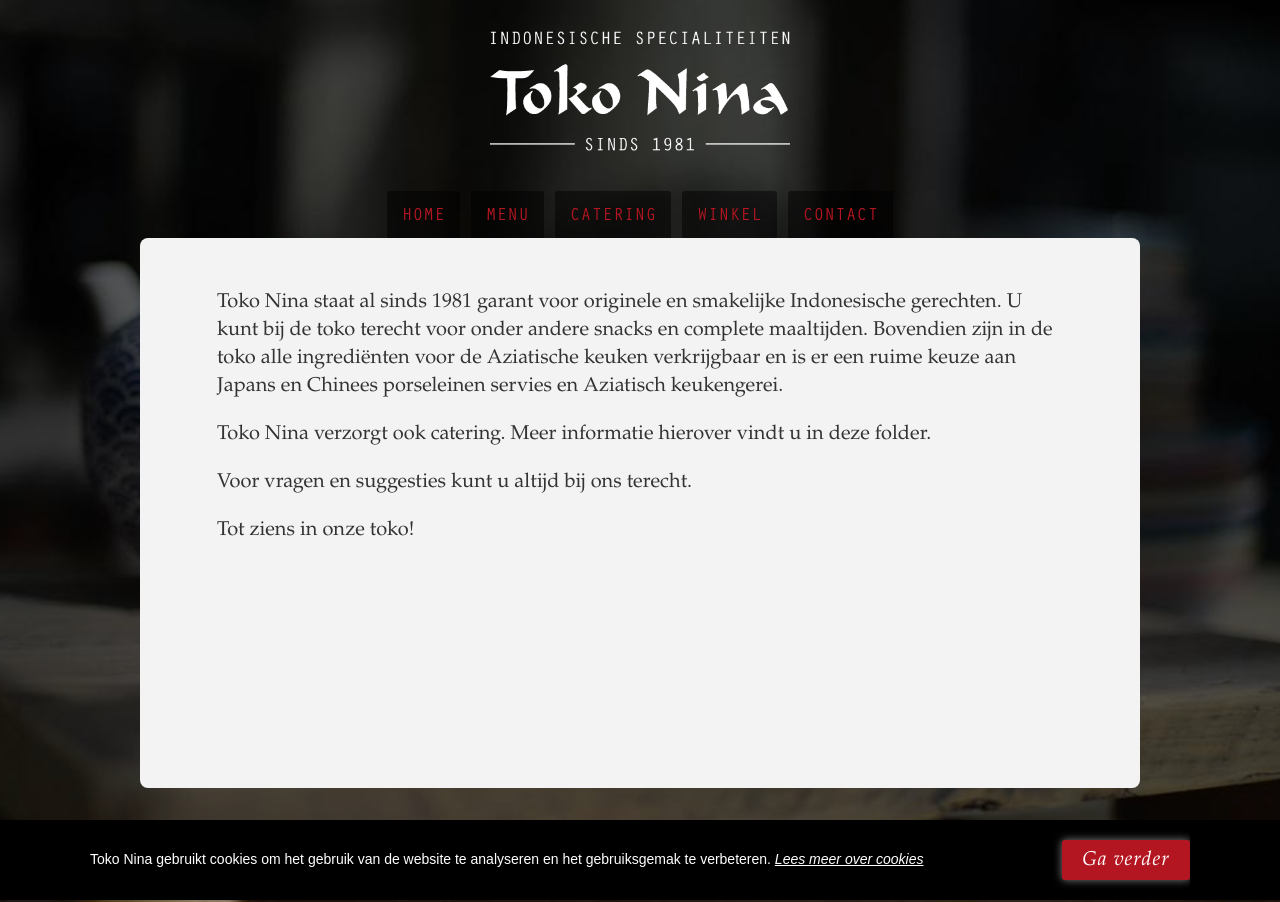
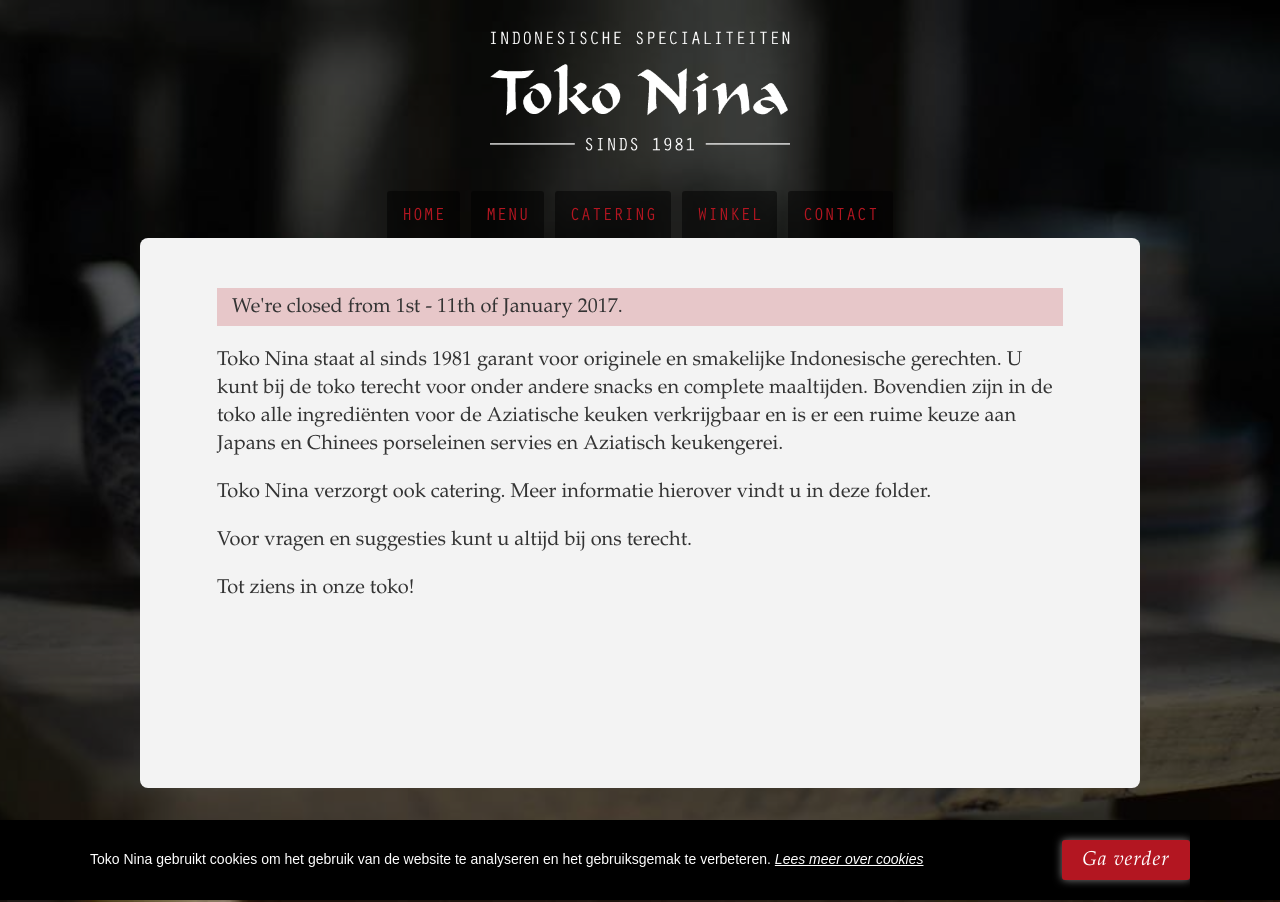
Before and after one commit to tokonina/tokonina.github.io, a Jekyll site: the page built from index.html, in a window 1280 px wide. Built offline with Jekyll 4.4.1, drawn with Linux system fonts in a browser that asks for light colours.

Commit message:
Closing time added

```diff
--- a/_includes/header.html
+++ b/_includes/header.html
@@ -1,5 +1,4 @@
 <h1 class="tokonina"><a href="">Toko Nina Haarlem</a></h1>
-<!-- <p class="centered"><button id="trigger-overlay" type="button" class="btn">Navigatie</button></p> -->
 <nav class="mainnav font-orator">
   <ul>
     <li><a href="/">Home</a></li>
--- a/index.html
+++ b/index.html
@@ -11,6 +11,7 @@
   {% include header.html %}
   <article class="content-box">
     <div class="textbox">
+      <p style="background: rgba(179, 22, 33, 0.2); padding: 5px 15px;">We're closed from 1st - 11th of January 2017.</p>
       <p>Toko Nina staat al sinds 1981 garant voor originele en smakelijke Indonesische gerechten. U kunt bij de toko terecht voor onder andere snacks en complete maaltijden. Bovendien zijn in de toko alle ingrediënten voor de Aziatische keuken verkrijgbaar en is er een ruime keuze aan Japans en Chinees porseleinen servies en Aziatisch keukengerei.
       </p>
       <p>Toko Nina verzorgt ook catering. Meer informatie hierover vindt u in deze folder.
```
